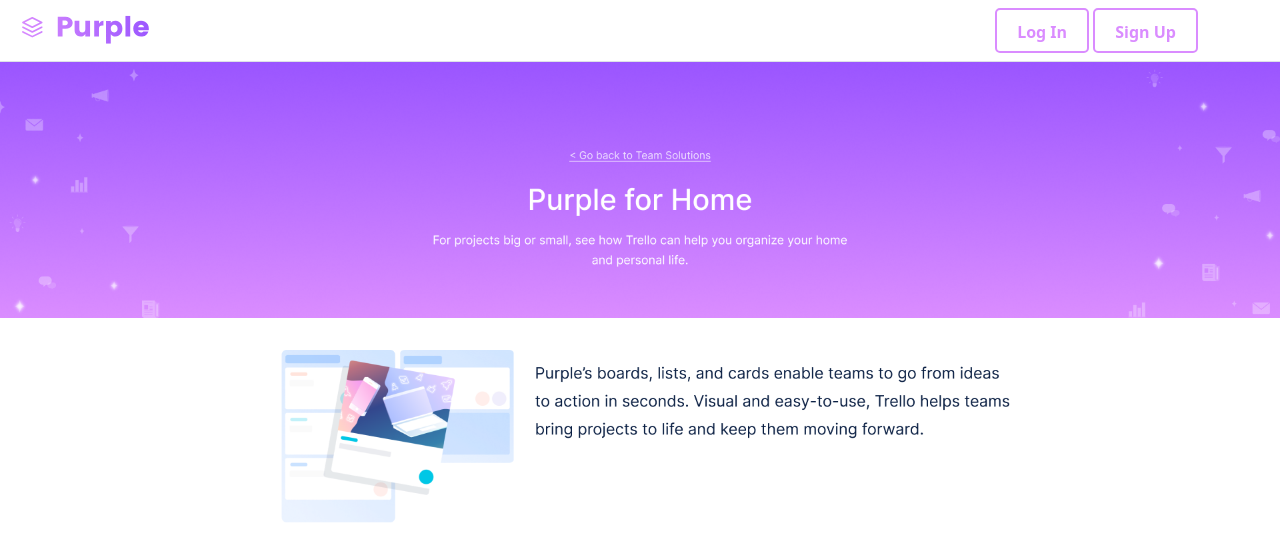
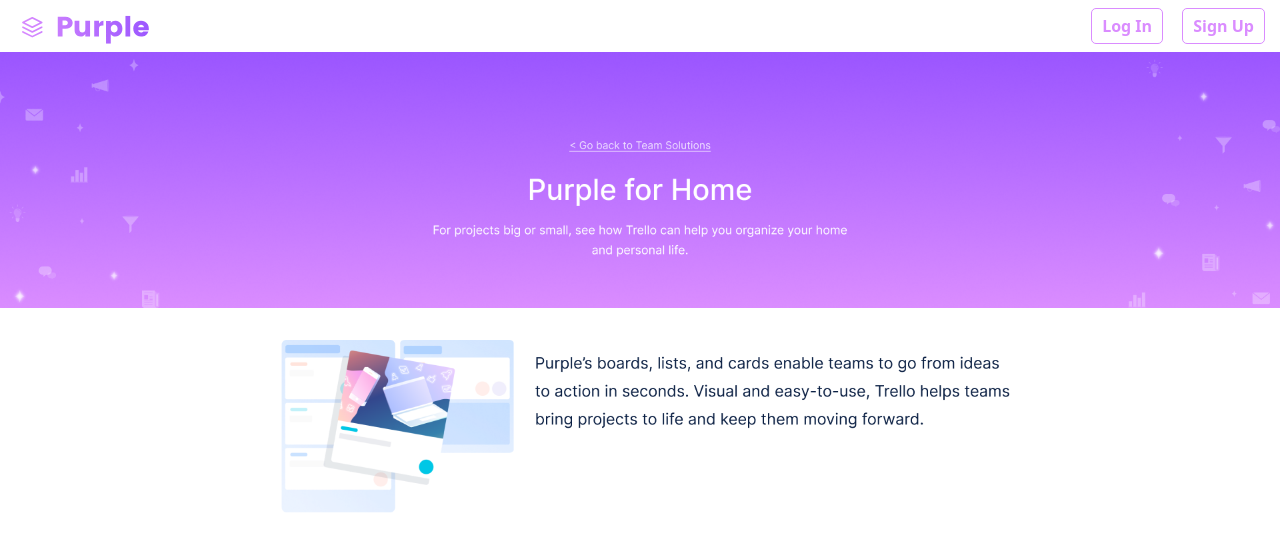
Before and after one commit to oleksandra-shershen/task-manager, a Django app: page / in a window 1280 px wide. Shown: the top 554 px of the page. Run offline with Django 4.2, Linux system fonts and the light colour scheme; the visitor is signed in with stand-in values (Sample User, id 1).

Commit message:
Move sign up and log in buttons to the right corner

```diff
--- a/templates/task_manager/home_page.html
+++ b/templates/task_manager/home_page.html
@@ -23,7 +23,7 @@
 
       .gradient-btn {
           display: inline-block;
-          padding: 10px 20px;
+          padding: 5px 10px;
           font-size: 16px;
           font-weight: bold;
           color: #DA8CFF;
@@ -31,23 +31,20 @@
           text-align: center;
           border-radius: 5px;
           background-color: #ffffff;
-          border: 2px solid #DA8CFF;
-          height: 45px;
+          border: 1px solid #DA8CFF;
+          margin-right: 15px;
       }
   </style>
 </head>
 <body>
-<div class="px-3 py-2 border-bottom mb-0">
-  <div class="container d-flex flex-wrap justify-content-between align-items-center">
+<div class="navbar">
     <div>
-      <img src="{% static 'img/logo.svg' %}" class="logo">
+        <img src="{% static 'img/logo.svg' %}" class="logo">
     </div>
-
-    <div style="margin-left: auto">
-      <a href="{% url 'accounts:login' %}" class="gradient-btn">Log In</a>
-      <a href="{% url 'accounts:login' %}" class="gradient-btn">Sign Up</a>
+    <div class="nav-right">
+        <a href="{% url 'accounts:login' %}" class="gradient-btn">Log In</a>
+        <a href="{% url 'accounts:register' %}" class="gradient-btn">Sign Up</a>
     </div>
-  </div>
 </div>
 <div class="container d-flex justify-content-center vh-100">
   <div class="col">
```
